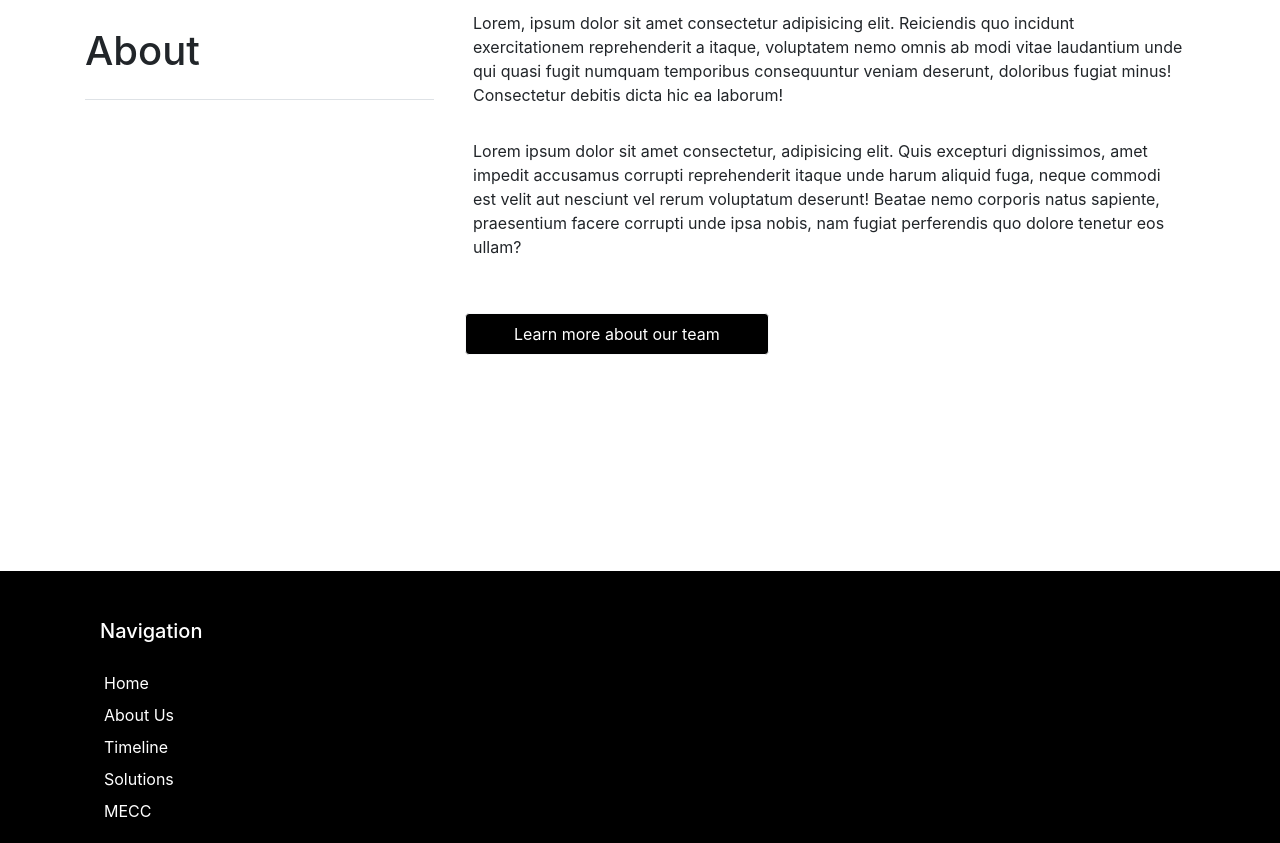
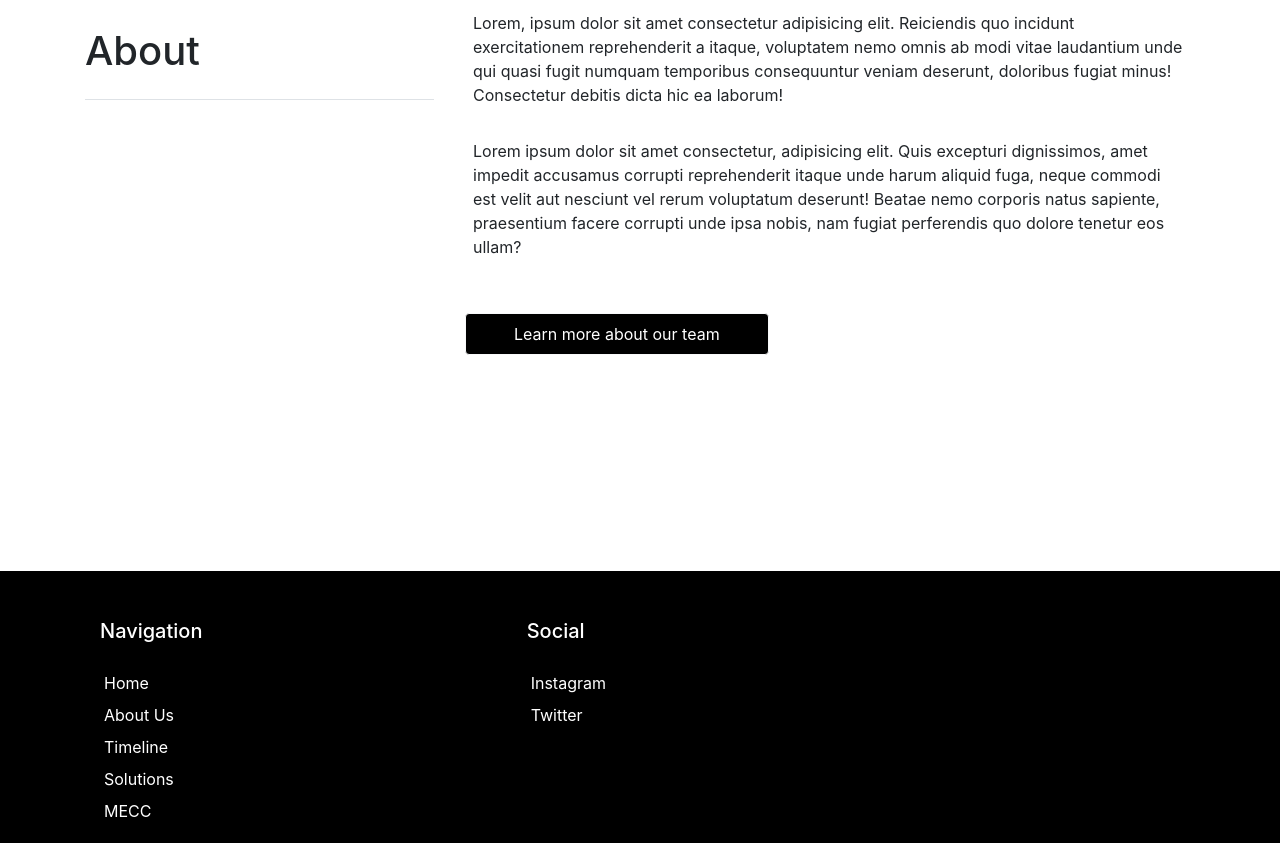
Before and after one commit to KumanshF/KumanshF.github.io, a plain HTML site: page src/index.html in a window 1280 px wide. Shown: the part 989-1832 px from the top of the page. Drawn offline with nearby package versions, Linux system fonts and the light colour scheme.

Commit message:
update index.html

```diff
--- a/src/index.html
+++ b/src/index.html
@@ -92,7 +92,11 @@
             </div>
           </div>
           <div class="col-md-4">
-
+            <div class="d-flex flex-column text-left">
+              <h5 class="pt-5 pb-0 navigation-t">Social</h5>
+              <a class="p-1 ml-6 mt-3 navigation-link" href="/src/index.html">Instagram</a>
+              <a class="p-1 ml-6 navigation-link" href="/src/aboutus.html">Twitter</a>
+            </div>
           </div>
           <div class="col-md-4">
 
```
